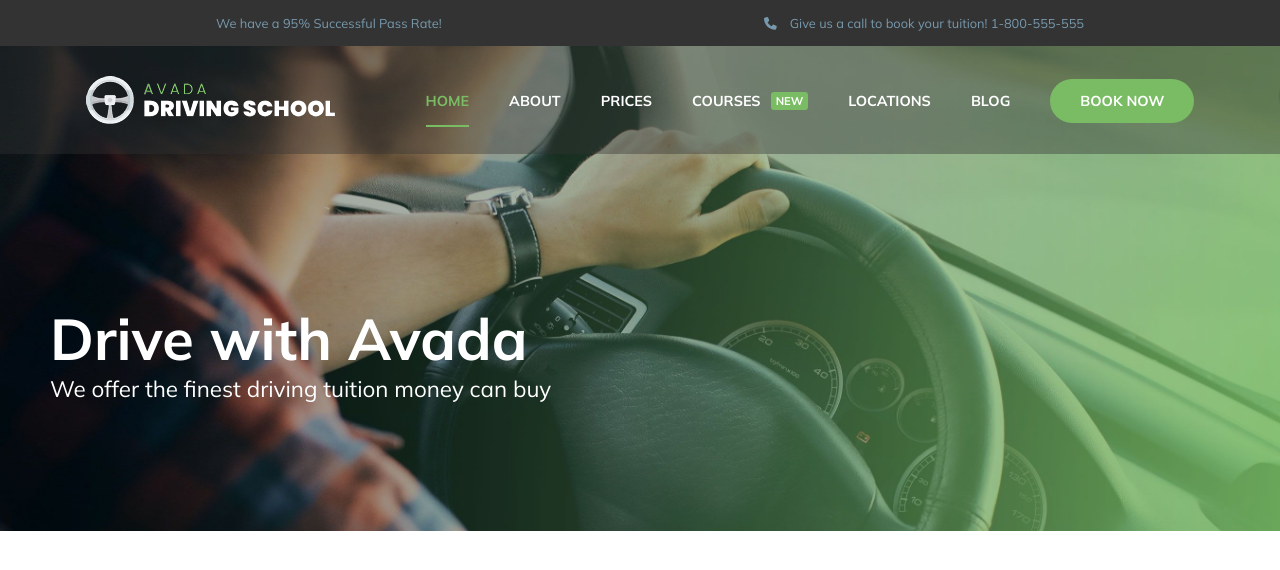
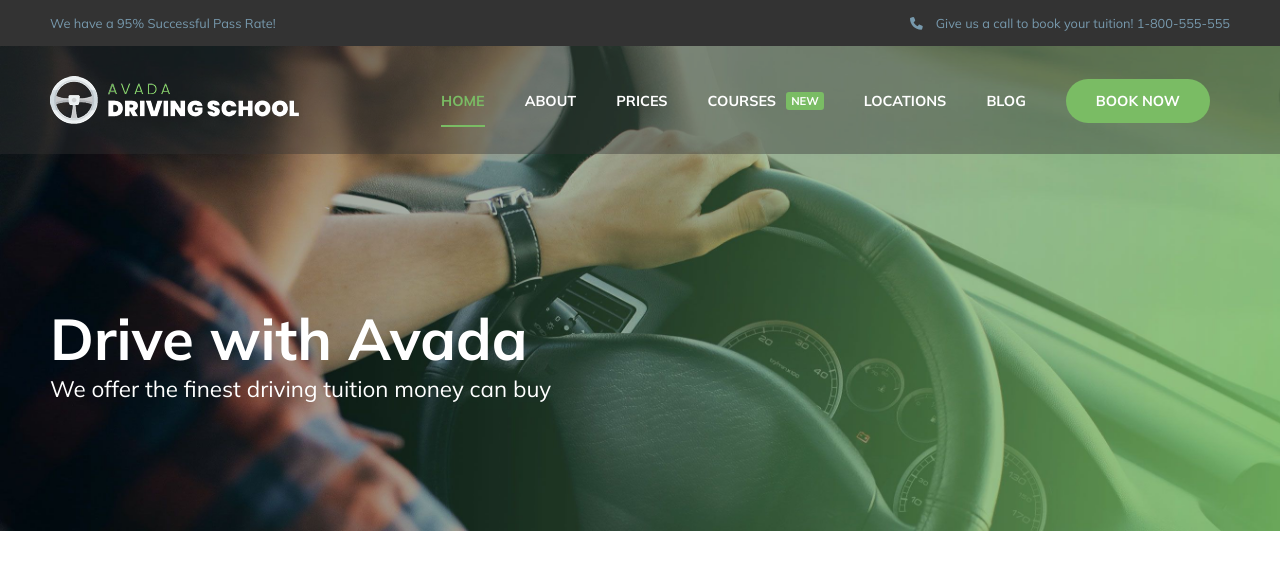
Before and after one commit to matteopompei/proj-html-vuejs, a Vue app: page / in a window 1280 px wide. Shown: the top 570 px of the page. Built offline with nearby package versions, Linux system fonts and the light colour scheme.

Commit message:
Container fixato

```diff
--- a/src/assets/style/global.scss
+++ b/src/assets/style/global.scss
@@ -10,8 +10,7 @@
 .container {
   margin: 0 auto;
   padding: 0 50px;
-  width: 80%;
-  min-width: 1300px;
+  max-width: 1300px;
   display: flex;
-  justify-content: space-around;
+  justify-content: space-between;
 }
```
